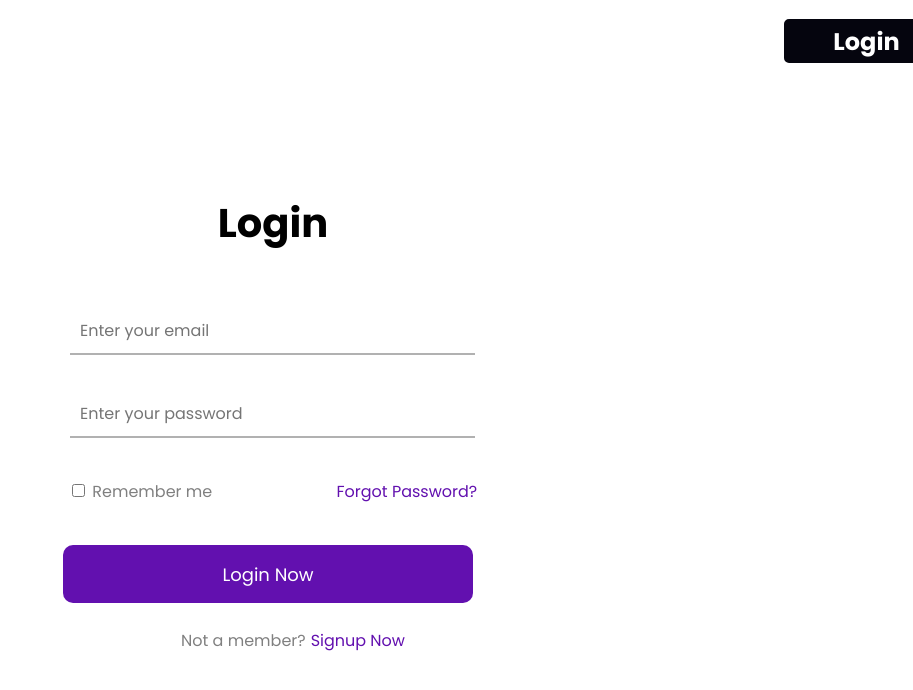
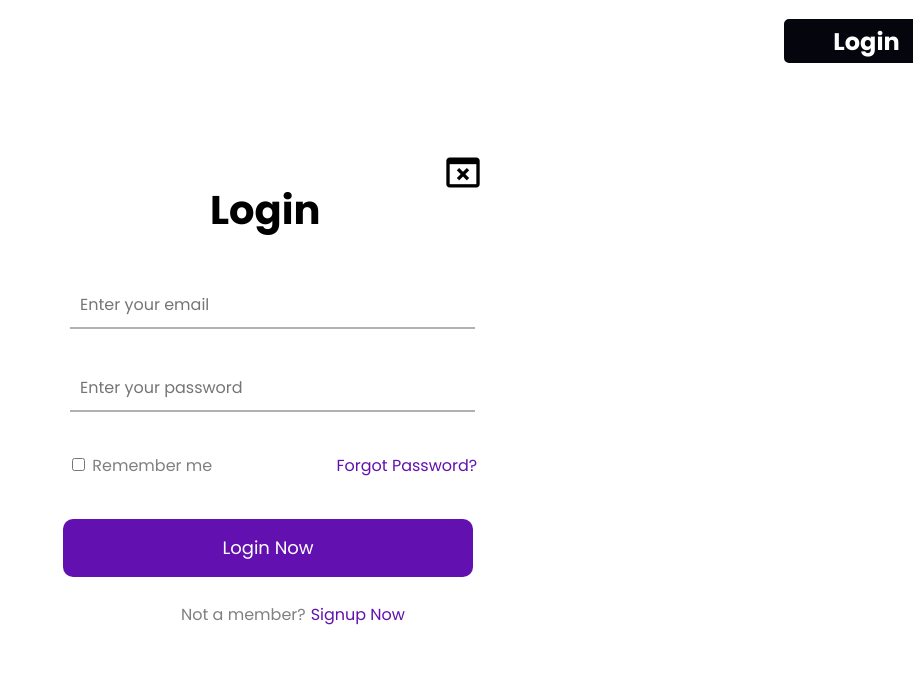
Before and after one commit to w3villa-riya-srivastava/Login-Page, a plain HTML site: page index.html in a window 1280 px wide. Shown: the top 690 px of the page, without its empty margins (367-1280 px from the left). Drawn offline with nearby package versions, Linux system fonts and the light colour scheme.

Commit message:
Modified the login PAge and added the close icon

```diff
--- a/index.html
+++ b/index.html
@@ -1,14 +1,13 @@
 <!DOCTYPE html>
 <html lang="en">
+
 <head>
   <meta charset="UTF-8" />
   <meta name="viewport" content="width=device-width, initial-scale=1.0">
   <title>Login Page</title>
   <!-- Boxicon Icons -->
-    <link
-      href="https://unpkg.com/boxicons@2.1.4/css/boxicons.min.css"
-      rel="stylesheet"
-    />
+  <link href="https://unpkg.com/boxicons@2.1.4/css/boxicons.min.css" rel="stylesheet" />
+  <link href='https://unpkg.com/boxicons@2.1.4/css/boxicons.min.css' rel='stylesheet'>
   <style>
     @import url("https://fonts.googleapis.com/css2?family=Poppins:ital,wght@0,100;0,200;0,300;0,400;0,500;0,600;0,700;0,800;0,900;1,100;1,200;1,300;1,400;1,500;1,600;1,700;1,800;1,900&display=swap");
 
@@ -53,7 +52,8 @@
     ul li {
       list-style: none;
       display: inline;
-        padding: 55px;
+      margin-inline: 35px;
+      padding: 16px;
       font-weight: bold;
       font-size: 24px;
     }
@@ -80,8 +80,9 @@
     }
 
     .container {
-        height: 862px;
+      height: 700px;
       padding: 50px;
+
     }
 
     .form-box {
@@ -92,12 +93,31 @@
       border-radius: 3%;
     }
 
-      .form-box h1 {
+    /* .x h1 {
         font-size: 40px;
         text-align: center;
+        margin-inline: 20px;
         padding: 25px;
         margin: 30px;
+      } */
+    .x {
+      display: flex;
+      justify-content: space-between;
+      /* align-items: center; */
+      margin: 0px;
+      padding: 15px;
     }
+
+    .x h1 {
+      font-size: 40px;
+      margin-left: 35%;
+    }
+
+    .x i {
+      cursor: pointer;
+      font-size: 40px;
+    }
+
     .input1 {
       margin: 0px 5px 36px 22px;
       border: none;
@@ -106,16 +126,19 @@
       font-size: 16px;
       border-bottom: 2px solid rgba(128, 128, 128, 0.61);
     }
+
     p {
       margin-top: 5px;
       margin-left: 20px;
       color: grey;
     }
+
     p span {
       color: rgb(98, 16, 175);
       margin-left: 120px;
       cursor: pointer;
     }
+
     .click {
       font-size: 18px;
       background-color: rgb(98, 16, 175);
@@ -128,11 +151,13 @@
       margin-left: 15px;
       cursor: pointer;
     }
+
     .signup {
       text-align: center;
       margin: 25px 0px 25px 40px;
       padding: 0px;
     }
+
     .signup span {
       margin-left: 5px;
       cursor: pointer;
@@ -160,14 +185,15 @@
   <div class="container">
     <div class="form-box">
       <form>
-          <h1>Login</h1>
+        <span class="x">
+          <h1>Login </h1>
+          <i class='bx bx-window-close' id="1"></i>
+        </span>
+
         <input class="input1" type="text" placeholder="Enter your email" />
         <br />
-          <input
-            class="input1"
-            type="password"
-            placeholder="Enter your password"
-          />
+
+        <input class="input1" type="password" placeholder="Enter your password" />
         <br />
         <p>
           <input type="checkbox" value="Remember me" id="check" />
@@ -180,4 +206,5 @@
     </div>
   </div>
 </body>
+
 </html>
```
Lines whose indentation alone changed are shown as unchanged.
